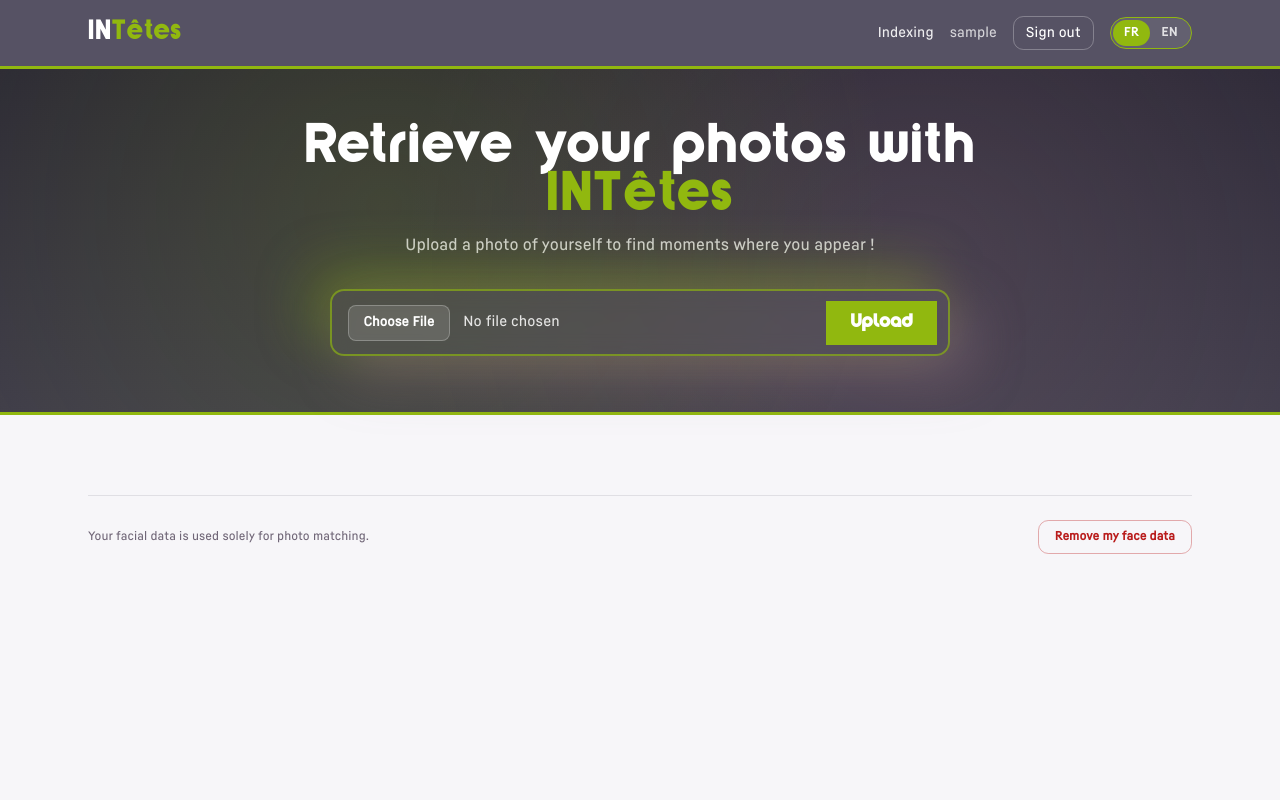
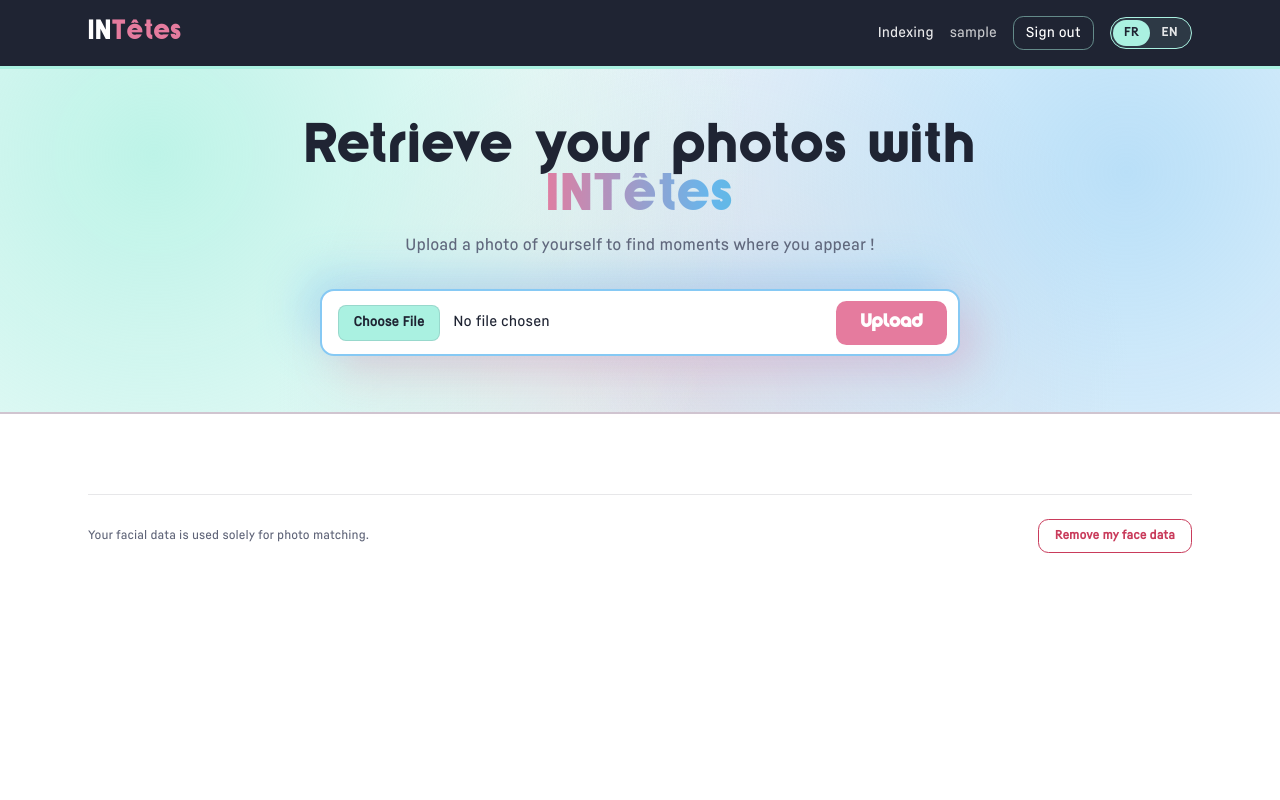
Before and after one commit to eldertek/TSP_2AFISA_8466, a Django app: page / in a window 1280 px wide. Run offline with Django 5.2, Linux system fonts and the light colour scheme; the visitor is signed in with stand-in values (Sample User, id 1); parts of the project's set-up code (start-up, migrations or seed data) failed here and were passed over.

Commit message:
feat: changement des couleurs de l'interface

```diff
--- a/static/css/style.css
+++ b/static/css/style.css
@@ -14,21 +14,18 @@
     font-display: swap;
 }
 
-:root{
-    --declic-lime: #91b80f;
-    --declic-lime-hover: #7A9C0C;
-    --declic-bg: #f7F6F9;
-    --declic-charcoal: #565264;
-    --declic-charcoal-dark: #3F3C4B;
-    --declic-grey: #706677;
-    --declic-mauve: #A6808C;
-    --declic-mauve-soft: rgba(166,128,140,0.14);
-    --declic-border: rgba(86,82,100,0.14);
-    --declic-danger: #B91C1C;
-    --declic-danger-hover: #991B1B;
+:root {
+    --declic-lime: #E57B9E;            /* Rose pop : boutons principaux & focus */
+    --declic-lime-hover: #D46087;
+    --declic-bg: #FFFFFF;              /* Fond galerie blanc pur */
+    --declic-charcoal: #1F2433;        /* Encre sombre : header & textes lisibles */
+    --declic-grey: #5F6478;            /* Textes secondaires */
+    --declic-mint: #AAF1E1;            /* Menthe frais */
+    --declic-sky: #86C9F4;             /* Bleu ciel */
+    --declic-lilac: #D0C5D0;           /* Lilas doux */
+    --declic-border: rgba(208, 197, 208, 0.75);
+    --declic-danger: #C93B5B;
 }
-
-
 
 body {
     background-color: var(--declic-bg);
@@ -38,179 +35,173 @@ body {
     min-height: 100vh;
 }
 
-
-
-.font-yaro, h1, h2{
+.font-yaro, h1, h2 {
     font-family: 'Yaro', sans-serif;
     letter-spacing: 0.02em;
 }
 
-.font-fabrikat, h3{
+.font-fabrikat, h3 {
     font-family: 'Fabrikat', sans-serif;
     letter-spacing: 0.1px;
 }
 
+/* Couleurs utilitaires */
+.text-declic-lime { color: var(--declic-lime); }
+.text-declic-charcoal { color: var(--declic-charcoal); }
+.text-declic-grey { color: var(--declic-grey); }
+.text-declic-mauve { color: var(--declic-lime); }
 
-/* couleur pour textes issue de charte graphique */
-.text-declic-lime {color: var(--declic-lime);}
-.text-declic-charcoal {color: var(--declic-charcoal);}
-.text-declic-grey {color: var(--declic-grey);}
-.text-declic-mauve {color: var(--declic-mauve);}
-
-/* barre de navigation */
-.site-header{
+/* Barre de navigation sombre pour trancher avec la zone pastel */
+.site-header {
     background-color: var(--declic-charcoal);
     color: white;
-    border-bottom: 3px solid var(--declic-lime);
-    box-shadow: 0 10px 30px rgba(86,82,100,0.14);
+    border-bottom: 3px solid var(--declic-mint);
+    box-shadow: 0 8px 24px rgba(31, 36, 51, 0.14);
 }
 
-/* fond pour login et register */
-.bg-mesh-declic{
-    background-color:hsla(260,27%,97%,1);
+/* Fond mesh pour login et register : menthe + bleu ciel + rose + lilas */
+.bg-mesh-declic {
+    background-color: #FFFFFF;
     background-image:
-        radial-gradient(at 54% 49%, hsla(341,17%,57%,1) 0px, transparent 50%),
-        radial-gradient(at 100% 72%, hsla(73,82%,57%,1) 0px, transparent 50%),
-        radial-gradient(at 12% 80%, hsla(275,7%,43%,1) 0px, transparent 50%),
-        radial-gradient(at 5% 21%, hsla(73,84%,39%,1) 0px, transparent 50%),
-        radial-gradient(at 78% 8%, hsla(253,9%,35%,1) 0px, transparent 50%);
+        radial-gradient(at 10% 15%, rgba(170, 241, 225, 0.85) 0px, transparent 52%),
+        radial-gradient(at 88% 18%, rgba(134, 201, 244, 0.72) 0px, transparent 52%),
+        radial-gradient(at 82% 86%, rgba(229, 123, 158, 0.45) 0px, transparent 52%),
+        radial-gradient(at 14% 84%, rgba(208, 197, 208, 0.65) 0px, transparent 52%);
     background-attachment: fixed;
 }
 
-
-/* Boutons */
-.btn-declic{
+/* Bouton principal (rose pop sur fond clair) */
+.btn-declic {
     background-color: var(--declic-lime);
     color: white;
     font-family: 'Yaro', sans-serif;
     font-weight: 600;
-    transition: background-color 0.2s ease, transform 0.15s ease;
+    border-radius: 0.65rem;
+    transition: background-color 0.2s ease, transform 0.15s ease, box-shadow 0.2s ease;
     cursor: pointer;
 }
 
-.btn-declic:hover{
+.btn-declic:hover {
     background-color: var(--declic-lime-hover);
     transform: translateY(-1px);
-    box-shadow: 0 6px 16px rgba(145, 184, 15, 0.28);
-
+    box-shadow: 0 6px 18px rgba(229, 123, 158, 0.38);
 }
 
-.btn-declic:focus{
+.btn-declic:focus {
     outline: none;
-    box-shadow: 0 0 0  3px rgba(145,184,15, 0.35);
+    box-shadow: 0 0 0 3px rgba(229, 123, 158, 0.35);
 }
 
-
-.btn-secondary{
+.btn-secondary {
     background-color: transparent;
     color: white;
-    border: 1px solid rgba(255,255,255,0.28);
+    border: 1px solid rgba(170, 241, 225, 0.50);
     border-radius: 0.65rem;
     font-weight: 500;
     transition: background-color 0.2s ease, border-color 0.2s ease;
     cursor: pointer;
 }
 
-.btn-secondary:hover{
-    background-color: rgba(255,255,255,0.12);
-    border-color: white;
+.btn-secondary:hover {
+    background-color: rgba(170, 241, 225, 0.16);
+    border-color: var(--declic-mint);
 }
 
-
 .btn-danger-outline {
-    background-color: transparent;
+    background-color: white;
     color: var(--declic-danger);
-    border: 1px solid rgba(185, 28, 28, 0.35);
+    border: 1.5px solid var(--declic-danger);
     border-radius: 0.65rem;
     font-weight: 600;
     transition: background-color 0.2s ease, color 0.2s ease;
     cursor: pointer;
 }
 
-
 .btn-danger-outline:hover {
     background-color: var(--declic-danger);
     color: white;
 }
 
-.declic-card{
+.declic-card {
     background-color: white;
     border: 1px solid var(--declic-border);
     border-radius: 1.25rem;
-    box-shadow: 0 10px 30px rgba(86,82,100,0.07);
+    box-shadow: 0 10px 30px rgba(31, 36, 51, 0.08);
 }
 
 .upload-zone {
     background-color: white;
-    border: 2px dashed var(--declic-mauve);
+    border: 2px dashed var(--declic-sky);
     border-radius: 1.25rem;
     transition: border-color 0.2s ease, background-color 0.2s ease;
 }
 
-.upload-zone:hover{
+.upload-zone:hover {
     border-color: var(--declic-lime);
-    background-color: #FCFDFA;
 }
 
-
-
-.photo-card{
+/* Cartes galerie photo */
+.photo-card {
     background-color: white;
     border: 1px solid var(--declic-border);
     border-radius: 1rem;
     overflow: hidden;
-    box-shadow: 0 6px 20px rgba(86,82,100,0.06);
+    box-shadow: 0 6px 20px rgba(31, 36, 51, 0.06);
     transition: transform 0.2s ease, box-shadow 0.2s ease, border-color 0.2s ease;
 }
 
-.photo-card:hover{
+.photo-card:hover {
     transform: translateY(-3px);
-    box-shadow: 0 14px 28px rgba(86,82,100,0.12);
-    border-color: var(--declic-lime);
+    box-shadow: 0 14px 28px rgba(31, 36, 51, 0.12);
+    border-color: var(--declic-sky);
 }
 
-.photo-card img{
+.photo-card img {
     aspect-ratio: 4 / 3;
     object-fit: cover;
     transition: transform 0.3s ease;
 }
 
-.photo-card:hover img{
+.photo-card:hover img {
     transform: scale(1.03);
 }
 
-.badge-mauve{
-    background-color: var(--declic-mauve-soft);
+.photo-card:has(input[type="checkbox"]:checked) {
+    border-color: var(--declic-lime);
+    box-shadow: 0 0 0 3px rgba(229, 123, 158, 0.32), 0 12px 24px rgba(31, 36, 51, 0.12);
+}
+
+/* Badges : bleu ciel (compteur) et menthe (score) */
+.badge-mauve {
+    background-color: rgba(134, 201, 244, 0.32);
     color: var(--declic-charcoal);
-    border: 1px solid rgba(166,128,140,0.35);
+    border: 1px solid var(--declic-sky);
     border-radius: 9999px;
     font-size: 0.75rem;
-    font-weight: 600;
+    font-weight: 700;
     padding: 0.2rem 0.65rem;
 }
 
-.badge-lime{
-    background-color: rgba(145,184,15,0.14);
-    color: #546B07;
-    border: 1px solid rgba(145,184,15,0.35);
+.badge-lime {
+    background-color: var(--declic-mint);
+    color: var(--declic-charcoal);
+    border: 1px solid rgba(31, 36, 51, 0.12);
     border-radius: 9999px;
     font-size: 0.75rem;
-    font-weight: 600;
+    font-weight: 700;
     padding: 0.2rem 0.65rem;
 }
 
-
-
-
+/* Formulaires Django */
 .declic-form p {
     margin-bottom: 1.1rem;
 }
 
-.declic-form label{
+.declic-form label {
     display: block;
     font-size: 0.875rem;
     font-weight: 600;
-    color: #4b5563;
+    color: var(--declic-charcoal);
     margin-bottom: 0.35rem;
 }
 
@@ -225,40 +216,41 @@ body {
     background-color: #ffffff;
     transition: border-color 0.2s ease, box-shadow 0.2s ease;
 }
+
 .declic-form input:focus,
 .declic-form select:focus {
     outline: none;
-    border-color: var(--declic-lime);
-    box-shadow: 0 0 0 3px rgba(145, 184, 15, 0.2);
+    border-color: var(--declic-sky);
+    box-shadow: 0 0 0 3px rgba(134, 201, 244, 0.35);
 }
+
 .declic-form .helptext {
     display: block;
     font-size: 0.75rem;
     color: var(--declic-grey);
     margin-top: 0.3rem;
 }
+
 .declic-form .errorlist {
     list-style: none;
     padding: 0.6rem 0.85rem;
     margin-bottom: 0.85rem;
     border-radius: 0.65rem;
-    background-color: #fef2f2;
-    border: 1px solid #fecaca;
+    background-color: rgba(229, 123, 158, 0.14);
+    border: 1px solid var(--declic-lime);
     color: var(--declic-danger);
     font-size: 0.8rem;
-    font-weight: 500;
+    font-weight: 600;
 }
 
-input[type="checkbox"]{
+input[type="checkbox"] {
     accent-color: var(--declic-lime);
     width: 1.1rem;
     height: 1.1rem;
     cursor: pointer;
 }
 
-
-
-/* pour les pages d'erreurs */
+/* Pages d'erreur 403 / 404 / 500 */
 .error-code-digit {
     font-family: 'Yaro', sans-serif;
     font-size: clamp(5.5rem, 15vw, 11rem);
@@ -266,32 +258,70 @@ input[type="checkbox"]{
     color: var(--declic-charcoal);
     user-select: none;
 }
+
 .error-lens {
     width: clamp(6rem, 16vw, 11.5rem);
     height: clamp(6rem, 16vw, 11.5rem);
     object-fit: contain;
-    filter: drop-shadow(0 12px 24px rgba(86, 82, 100, 0.22));
+    filter: drop-shadow(0 12px 24px rgba(31, 36, 51, 0.20));
     transition: transform 0.6s ease, filter 0.3s ease;
 }
 
 .error-lens:hover {
     transform: rotate(35deg) scale(1.04);
-    filter: drop-shadow(0 16px 28px rgba(145, 184, 15, 0.3));
+    filter: drop-shadow(0 16px 28px rgba(134, 201, 244, 0.45));
 }
 
-
-
-/* Hero sombre studio (home.html) */
+/* Zone de recherche pastel lumineuse : menthe + bleu ciel + touche lilas */
 .hero-studio {
     background:
-        radial-gradient(circle at 30% 40%, rgba(145, 184, 15, 0.16), transparent 55%),
-        radial-gradient(circle at 72% 55%, rgba(166, 128, 140, 0.18), transparent 55%),
-        linear-gradient(180deg, #2B2836 0%, #3F3C4B 100%);
-    color: #FFFFFF;
-    border-bottom: 3px solid var(--declic-lime);
+        radial-gradient(circle at 12% 25%, rgba(170, 241, 225, 0.75), transparent 52%),
+        radial-gradient(circle at 88% 30%, rgba(134, 201, 244, 0.55), transparent 52%),
+        radial-gradient(circle at 55% 95%, rgba(208, 197, 208, 0.45), transparent 55%),
+        #F8FBFD;
+    color: var(--declic-charcoal);
+    border-bottom: 2px solid var(--declic-lilac);
 }
 
-/* Barre d'upload inspirée Uiverse (mustafa7799) aux couleurs Déclic */
+.hero-studio h1 {
+    color: var(--declic-charcoal);
+}
+
+.hero-studio p {
+    color: var(--declic-grey);
+}
+
+/* Dégradé dynamique fluide dans les lettres de INTêtes */
+.hero-studio .text-declic-lime {
+    background: linear-gradient(
+        90deg,
+        #E57B9E 0%,
+        #66B6EC 33%,
+        #48C9B0 66%,
+        #B594B8 85%,
+        #E57B9E 100%
+    );
+    background-size: 280% 100%;
+    -webkit-background-clip: text;
+    background-clip: text;
+    color: transparent;
+    display: inline-block;
+    animation: intetes-gradient 7s ease-in-out infinite;
+}
+
+@keyframes intetes-gradient {
+    0% {
+        background-position: 0% 50%;
+    }
+    50% {
+        background-position: 100% 50%;
+    }
+    100% {
+        background-position: 0% 50%;
+    }
+}
+
+/* Barre d'upload blanche avec double halo bleu ciel / rose pop */
 .upload-pill {
     position: relative;
     display: flex;
@@ -299,15 +329,14 @@ input[type="checkbox"]{
     justify-content: space-between;
     gap: 0.75rem;
     width: 100%;
-    max-width: 620px;
+    max-width: 640px;
     border-radius: 14px;
-    border: 2px solid rgba(145, 184, 15, 0.65);
-    background-color: rgba(255, 255, 255, 0.06);
-    backdrop-filter: blur(10px);
+    border: 2px solid var(--declic-sky);
+    background-color: #FFFFFF;
     padding: 0.6rem 0.7rem 0.6rem 1rem;
     box-shadow:
-        18px 18px 55px rgba(166, 128, 140, 0.38),
-        -18px -18px 55px rgba(145, 184, 15, 0.34);
+        16px 16px 44px rgba(229, 123, 158, 0.28),
+        -16px -16px 44px rgba(134, 201, 244, 0.45);
     transition: border-color 0.25s ease, box-shadow 0.25s ease;
 }
 
@@ -315,11 +344,10 @@ input[type="checkbox"]{
 .upload-pill:hover {
     border-color: var(--declic-lime);
     box-shadow:
-        20px 20px 60px rgba(166, 128, 140, 0.48),
-        -20px -20px 60px rgba(145, 184, 15, 0.45);
+        18px 18px 48px rgba(229, 123, 158, 0.36),
+        -18px -18px 48px rgba(170, 241, 225, 0.65);
 }
 
-/* Input fichier stylisé (sans JS) */
 .upload-file-input {
     flex: 1;
     min-width: 0;
@@ -327,7 +355,7 @@ input[type="checkbox"]{
     border: none;
     outline: none;
     font-size: 0.9rem;
-    color: rgba(255, 255, 255, 0.85);
+    color: var(--declic-charcoal);
     cursor: pointer;
 }
 
@@ -335,39 +363,30 @@ input[type="checkbox"]{
     margin-right: 0.85rem;
     padding: 0.45rem 0.9rem;
     border-radius: 8px;
-    border: 1px solid rgba(255, 255, 255, 0.25);
-    background-color: rgba(255, 255, 255, 0.12);
-    color: #FFFFFF;
+    border: 1px solid rgba(31, 36, 51, 0.12);
+    background-color: var(--declic-mint);
+    color: var(--declic-charcoal);
     font-family: 'Fabrikat', sans-serif;
     font-size: 0.82rem;
-    font-weight: 600;
+    font-weight: 700;
     cursor: pointer;
     transition: background-color 0.2s ease, border-color 0.2s ease;
 }
 
 .upload-file-input::file-selector-button:hover {
-    background-color: rgba(145, 184, 15, 0.28);
-    border-color: var(--declic-lime);
+    background-color: var(--declic-sky);
+    color: #FFFFFF;
+    border-color: var(--declic-sky);
 }
 
-/* Contour vert automatique quand une photo est cochée */
-.photo-card:has(input[type="checkbox"]:checked) {
-    border-color: var(--declic-lime);
-    box-shadow: 0 0 0 3px rgba(145, 184, 15, 0.32), 0 12px 24px rgba(86, 82, 100, 0.12);
-}
-
-
-
-
-
-/* Switch de langue pilule FR / EN dans le header */
+/* Switch de langue pilule FR / EN en menthe sur le header sombre */
 .lang-switch {
     display: inline-flex;
     align-items: center;
     padding: 2px;
     border-radius: 9999px;
-    border: 1.5px solid var(--declic-lime);
-    background-color: rgba(255, 255, 255, 0.08);
+    border: 1.5px solid var(--declic-mint);
+    background-color: rgba(170, 241, 225, 0.10);
 }
 
 .lang-btn {
@@ -377,7 +396,7 @@ input[type="checkbox"]{
     font-size: 0.75rem;
     font-weight: 700;
     letter-spacing: 0.04em;
-    color: rgba(255, 255, 255, 0.82);
+    color: rgba(255, 255, 255, 0.88);
     background-color: transparent;
     cursor: pointer;
     transition: background-color 0.2s ease, color 0.2s ease;
@@ -388,6 +407,6 @@ input[type="checkbox"]{
 }
 
 .lang-btn.active {
-    background-color: var(--declic-lime);
-    color: #FFFFFF;
+    background-color: var(--declic-mint);
+    color: var(--declic-charcoal);
 }
--- a/templates/base.html
+++ b/templates/base.html
@@ -19,7 +19,7 @@
                 <div class="flex items-center gap-4">
                     {% if user.is_authenticated %}
                         {% if user.is_staff %}
-                            <a href="{% url 'indexing:index' %}" class="text-sm text-white/90 hover:text-[#91B80F] transition">{% translate "Indexing" %}</a>
+                            <a href="{% url 'indexing:index' %}" class="text-sm text-white/90 hover:text-[#E1A1BA] transition">{% translate "Indexing" %}</a>
                         {% endif %}
                         <span class="text-sm text-white/75 hidden sm:inline">{{ user.username }}</span>
                         <form method="post" action="{% url 'logout' %}">
```
